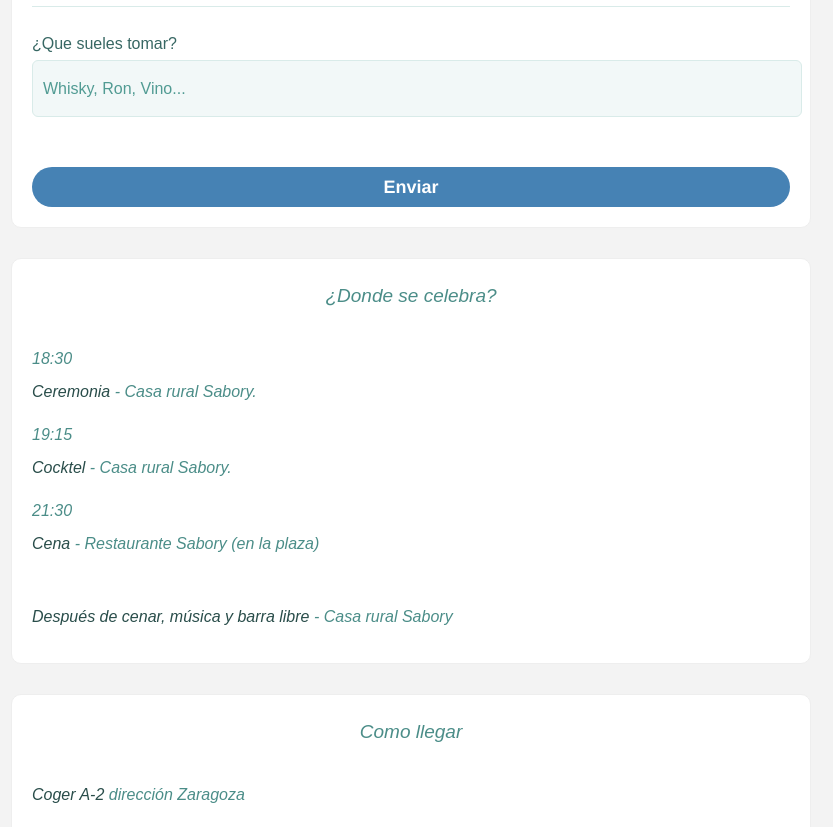
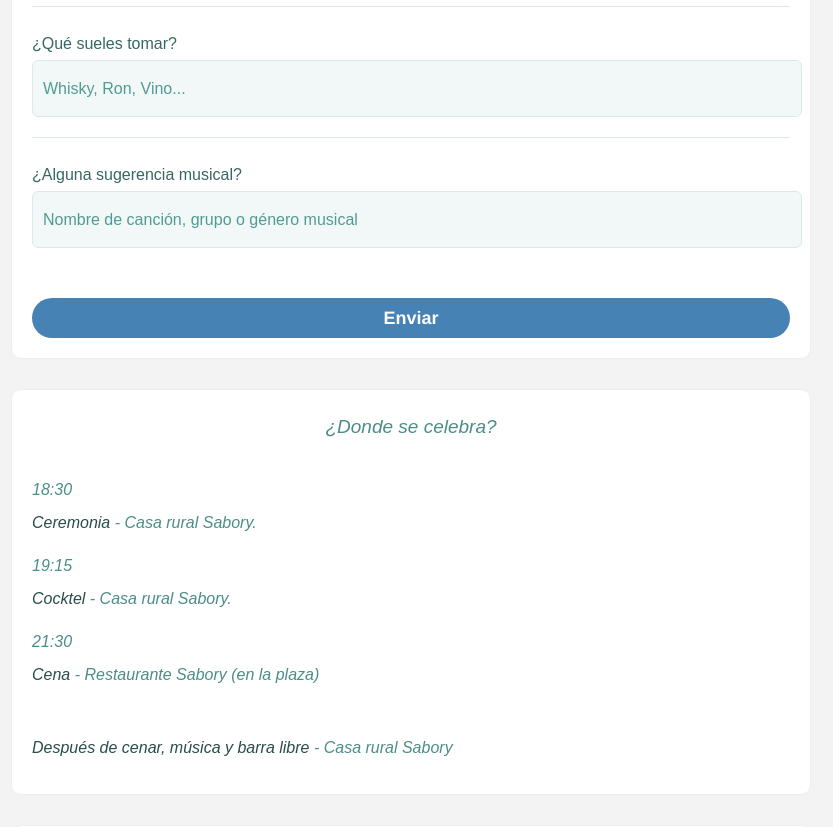
Before and after one commit to iraklitbz/weedingapp, a Vue app: page / in a window 1280 px wide. Shown: the part 940-1767 px from the top of the page, without its empty margins (229-1062 px from the left). Built offline with nearby package versions, Linux system fonts and the light colour scheme; a web font is replaced by a local one.

Commit message:
added sugerencia musical

```diff
--- a/src/App.vue
+++ b/src/App.vue
@@ -56,8 +56,13 @@
             <input class="form-control" type="text" placeholder="Gluten..." v-model="weedingAsistentes.tolerancia">
           </div>
           <div class="flex-group column" v-if="this.weedingAsistentes.asistes">
-            <h3 class="main-headline">¿Que sueles tomar?</h3>
+            <h3 class="main-headline">¿Qué sueles tomar?</h3>
             <input class="form-control" type="text" placeholder="Whisky, Ron, Vino..." v-model="weedingAsistentes.bebida">
+          </div>
+
+           <div class="flex-group column" v-if="this.weedingAsistentes.asistes">
+            <h3 class="main-headline">¿Alguna sugerencia musical?</h3>
+            <input class="form-control" type="text" placeholder="Nombre de canción, grupo o género musical" v-model="weedingAsistentes.musica">
           </div>
 
             <div class="btn-send" v-on:click="SendForm">
@@ -144,7 +149,8 @@ export default {
         asistes: true,
         pareja: false,
         bebida: '',
-        tolerancia: ''
+        tolerancia: '',
+        musica: ''
 
       }
     }
@@ -177,7 +183,8 @@ export default {
           asistes: this.weedingAsistentes.asistes,
           pareja: this.weedingAsistentes.pareja,
           bebida: this.weedingAsistentes.bebida,
-          tolerancia: this.weedingAsistentes.tolerancia
+          tolerancia: this.weedingAsistentes.tolerancia,
+          musica: this.weedingAsistentes.musica
         })
         .then(doc => {
             console.log(doc.id)
```
